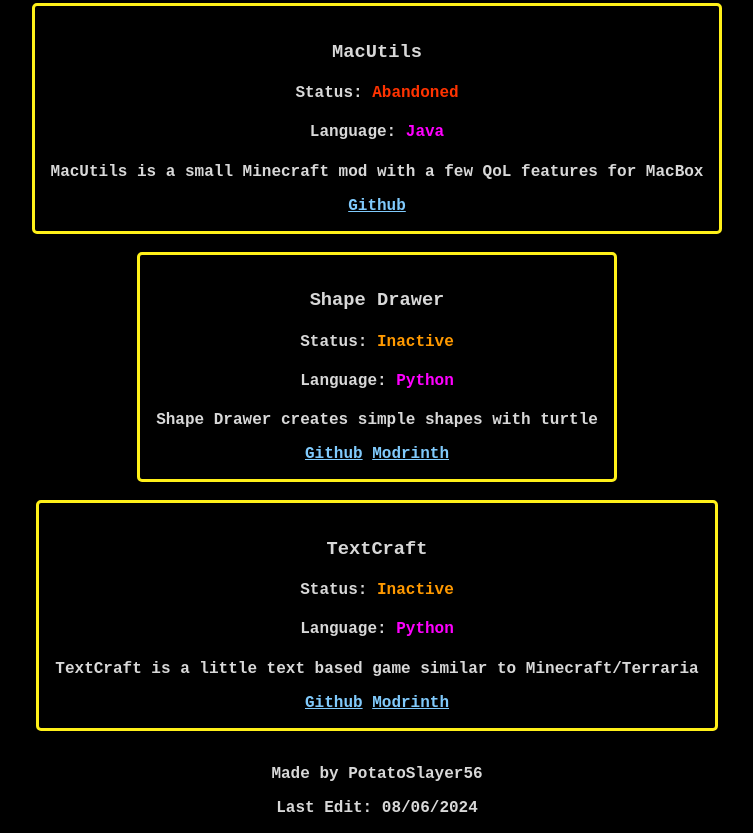
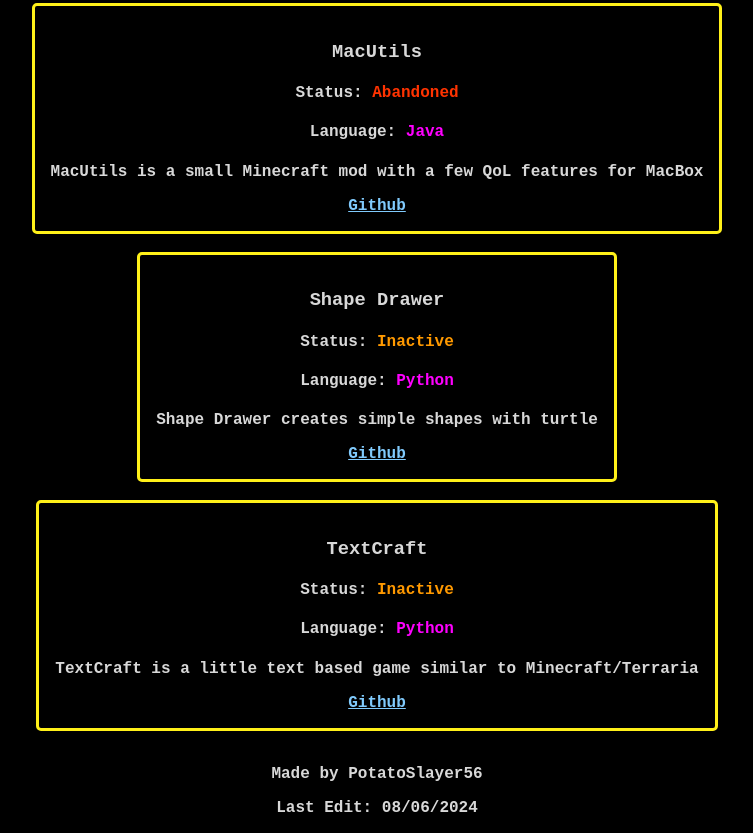
Before and after one commit to PotatoSlayer56/potatoslayer56.github.io, a plain HTML site: page index.html in a window 1280 px wide. Shown: the part 446-1279 px from the top of the page, without its empty margins (263-1016 px from the left). Drawn offline with Linux system fonts and the light colour scheme.

Commit message:
Update index.html

```diff
--- a/index.html
+++ b/index.html
@@ -37,7 +37,6 @@
                 <h4>Language: <em id="programming_language">Python</em></h4>
                 <p>Shape Drawer creates simple shapes with turtle</p>
                 <a href="https://github.com/PotatoSlayer56/ArmourHUD">Github</a>
-                <a href="https://modrinth.com/mod/armourhud">Modrinth</a>
             </div>
             <br/>
             <div id="projects_textcraft">
@@ -46,7 +45,6 @@
                 <h4>Language: <em id="programming_language">Python</em></h4>
                 <p>TextCraft is a little text based game similar to Minecraft/Terraria</p>
                 <a href="https://github.com/PotatoSlayer56/ArmourHUD">Github</a>
-                <a href="https://modrinth.com/mod/armourhud">Modrinth</a>
             </div>
             <br/>
         </article>
```
